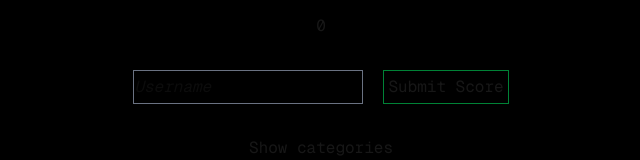
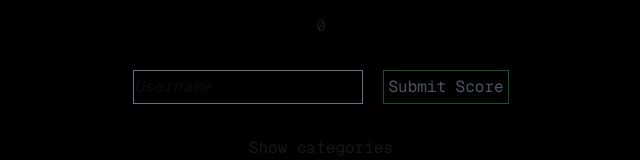
Before and after one commit to harveyrice/nextjs-test, a Next.js app: page / in a window 1280 px wide. Shown: the part 358-518 px from the top of the page, without its empty margins (319-959 px from the left). Built offline with nearby package versions, Linux system fonts and the light colour scheme.

Commit message:
Block empty usernames

```diff
--- a/src/app/quix.tsx
+++ b/src/app/quix.tsx
@@ -284,19 +284,21 @@ function SubmitScore(props: SubmitScoreProps) {
           name="username"
           className="border-gray-500 border-1 font-mono placeholder:italic"
         />
-        <SubmitButton />
+        <SubmitButton disabled={username === ""} />
       </div>
     </form>
   );
 }
 
-function SubmitButton() {
+function SubmitButton(props: { disabled: boolean }) {
+  const { disabled } = props;
+
   const { pending } = useFormStatus();
 
   return (
     <>
       <button
-        disabled={pending}
+        disabled={disabled || pending}
         type="submit"
         className="font-mono border-1 p-1 border-green-700 hover:bg-gray-900 transition-all hover:cursor-pointer disabled:border-green-900 disabled:text-gray-600 disabled:cursor-default"
       >
```
